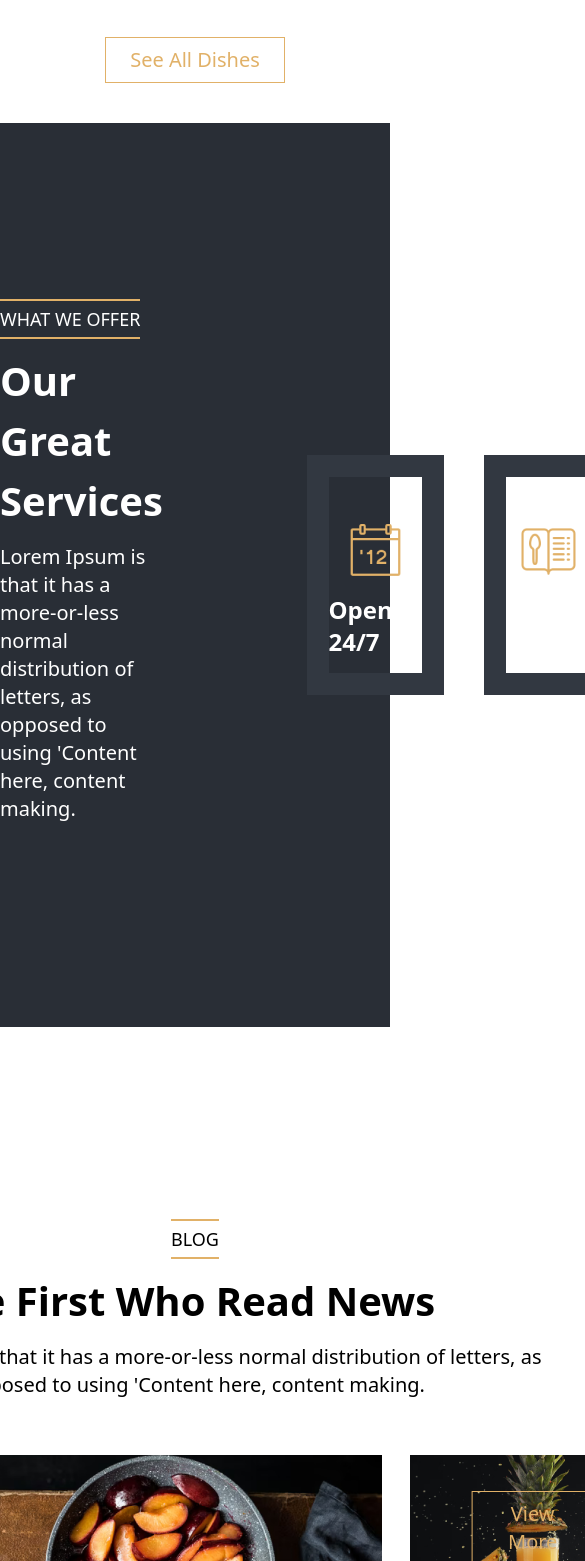
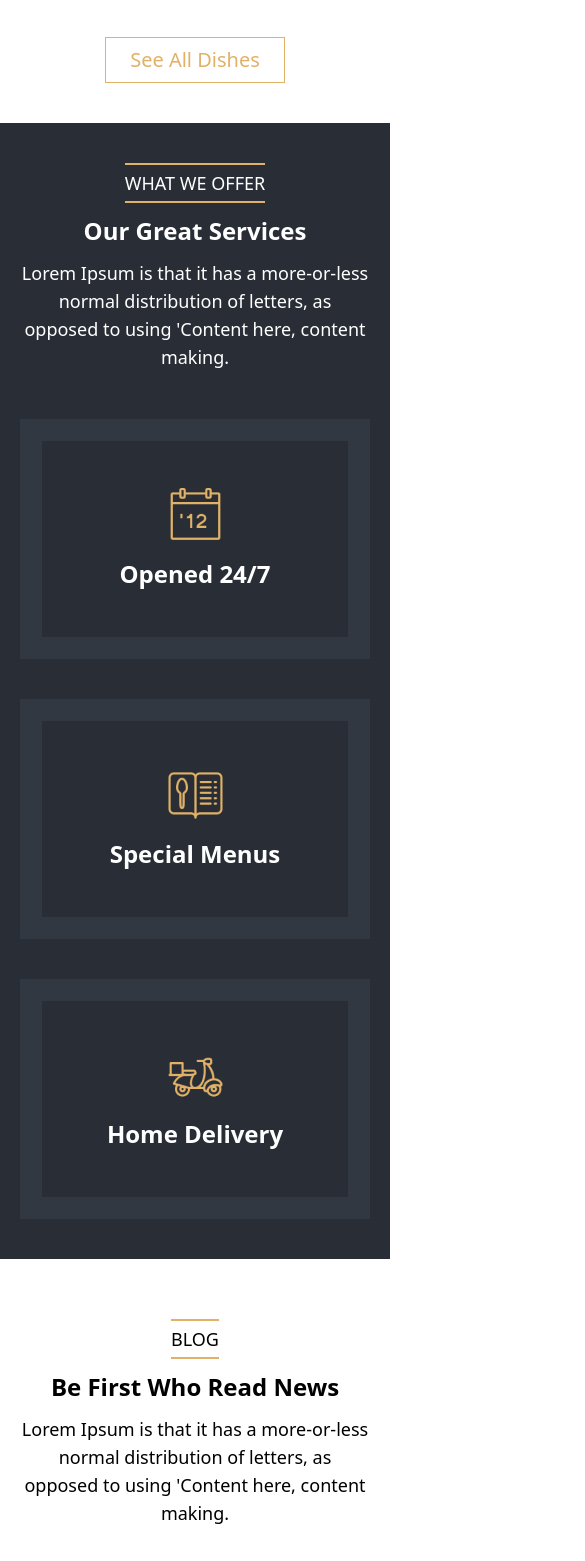
Before and after one commit to alemran22/react-restaurant, a React (Vite) app: page / in a window 390 px wide. Shown: the part 9087-10648 px from the top of the page, 585 px wide, since content can reach past the window. Built offline with nearby package versions, Linux system fonts and the light colour scheme.

Commit message:
blog,reservation & service section responsive design

```diff
--- a/src/components/BlogSection/index.jsx
+++ b/src/components/BlogSection/index.jsx
@@ -4,20 +4,22 @@ import image2 from "../../assets/images/blog/Photo.png";
 import OutlineButton from "../OutlineButton";
 const BlogSection = () => {
   return (
-    <div className="container mx-auto my-48 flex flex-col items-center gap-14 ">
+    <div className="container mx-auto my-10 md:my-48 flex flex-col items-center gap-14 p-5 md:p-0">
       {/* section heading */}
-      <div className="text-center w-[702px]">
+      <div className="text-center w-full md:w-[702px]">
         <h3 className="font-medium text-lg py-1 border-[#E1B168] border-y-2 inline-block">
           BLOG
         </h3>
-        <h2 className="font-bold text-[40px] my-3">Be First Who Read News</h2>
-        <p className="text-xl">
+        <h2 className="font-bold text-2xl md:text-[40px] my-3">
+          Be First Who Read News
+        </h2>
+        <p className="text-lg md:text-xl">
           Lorem Ipsum is that it has a more-or-less normal distribution of
           letters, as opposed to using 'Content here, content making.
         </p>
       </div>
       {/* Blog Cards */}
-      <div className="flex flex-row gap-7 justify-between w-full">
+      <div className="flex flex-col md:flex-row gap-7 justify-between w-full">
         {/* card 1 */}
         <div className="w-full">
           {/* card image */}
@@ -25,7 +27,7 @@ const BlogSection = () => {
             <img src={image1} alt="" className="w-full" />
           </div>
           {/* card details */}
-          <div className="border border-t-0 border-[#555555] w-full py-11 px-10">
+          <div className="border border-t-0 border-[#555555] w-full py-3 text-center md:text-start md:py-11 px-4 md:px-10">
             <div className="flex flex-row gap-5">
               <h3 className="font-medium text-lg py-1 border-[#E1B168] border-y-2 inline-block">
                 Restaurants
@@ -34,10 +36,10 @@ const BlogSection = () => {
                 Feb 22, 2022
               </h4>
             </div>
-            <h2 className="font-bold text-[40px] my-3">
+            <h2 className="font-bold text-2xl md:text-[40px] my-3">
               The Most Popular Delicious Food Of Mediterranean Cuisine
             </h2>
-            <p className="text-xl">
+            <p className="text-lg md:text-xl">
               Capitalize on low-hanging fruit to identify a ballpark value added
               matrix economically and the creative activity to beta test
               override the food quality.
@@ -49,12 +51,12 @@ const BlogSection = () => {
           {/* card image */}
           <div className="w-full relative ">
             <img src={image2} alt="" className="w-full " />
-            <div className="absolute top-1/2 left-1/2 -translate-x-1/2 -translate-y-1/2 ">
+            <div className="absolute top-1/2 left-1/2 -translate-x-1/2 -translate-y-1/2">
               <OutlineButton title={"View More"} className="" />
             </div>
           </div>
           {/* card details */}
-          <div className="border border-t-0 border-[#555555] w-full py-11 px-10">
+          <div className="text-center border border-t-0 border-[#555555] w-full py-3 md:py-11 px-4 md:px-10">
             <div className="flex flex-row gap-5">
               <h3 className="font-medium text-lg py-1 border-[#E1B168] border-y-2 inline-block">
                 Restaurants
@@ -63,10 +65,10 @@ const BlogSection = () => {
                 Feb 22, 2022
               </h4>
             </div>
-            <h2 className="font-bold text-[40px] my-3">
+            <h2 className="font-bold text-2xl md:text-[40px] my-3">
               Elegant Dessert: 10 Tips How to Make It at Home
             </h2>
-            <p className="text-xl">
+            <p className="text-lg md:text-xl">
               Capitalize on low-hanging fruit to identify a ballpark value added
               matrix economically and the creative activity to beta test
               override the food quality.
--- a/src/components/Reservation/index.jsx
+++ b/src/components/Reservation/index.jsx
@@ -4,38 +4,44 @@ import Button from "../WhiteButton";
 /* eslint-disable react/no-unescaped-entities */
 const Reservation = () => {
   return (
-    <div className={`bg-reservation-Bg py-48`}>
+    <div className={`bg-reservation-Bg bg-cover py-16 md:py-48`}>
       <form
         action=""
-        className="max-w-5xl w-full mx-auto bg-[#292E36]/95 text-white py-36 px-40"
+        className="max-w-5xl w-full mx-auto bg-[#292E36]/95 text-white p-5 md:p-0 md:py-36 md:px-40"
       >
         {/* section heading */}
-        <div className="text-center w-[702px]">
+        <div className="text-center w-full md:w-[702px]">
           <h3 className="font-medium text-lg py-1 border-[#E1B168] border-y-2 inline-block">
             RESERVATION
           </h3>
-          <h2 className="font-bold text-[40px] my-3">Book Your Table Now</h2>
+          <h2 className="font-bold text-2xl md:text-[40px] md:my-8 my-4">
+            Book Your Table Now
+          </h2>
         </div>
         {/* Form Inputs */}
-        <div className="grid grid-cols-12 gap-7 ">
-          <Input className={"col-span-6"} placeholder={"Name"} type={"text"} />
+        <div className="grid grid-cols-12 gap-3 md:gap-8 ">
           <Input
-            className={"col-span-6"}
+            className={"col-span-12 md:col-span-6"}
+            placeholder={"Name"}
+            type={"text"}
+          />
+          <Input
+            className={"col-span-12 md:col-span-6"}
             placeholder={"Email"}
             type={"email"}
           />
           <Input
-            className={"col-span-4"}
+            className={"col-span-12 md:col-span-4"}
             placeholder={"Person"}
             type={"number"}
           />
           <Input
-            className={"col-span-4 invert text-black"}
+            className={"col-span-12 md:col-span-4 invert text-black"}
             placeholder={"Time"}
             type={"time"}
           />
           <Input
-            className={"col-span-4 invert text-black"}
+            className={"col-span-12 md:col-span-4 invert text-black"}
             placeholder={"Date"}
             type={"date"}
           />
--- a/src/components/Services/index.jsx
+++ b/src/components/Services/index.jsx
@@ -4,37 +4,39 @@ import icon2 from "../../assets/icons/services-img/Icon (1).png";
 import icon3 from "../../assets/icons/services-img/Icon (2).png";
 const Services = () => {
   return (
-    <div className="bg-[#292E36] py-44">
-      <div className="container mx-auto flex flex-row gap-36 items-center">
+    <div className="bg-[#292E36] py-10 md:py-44 p-5 md:p-0">
+      <div className="container mx-auto flex flex-col md:flex-row gap-5 md:gap-36 items-center">
         {/* section heading */}
-        <div className="text-white mb-7 w-5/12">
+        <div className="text-white mb-7 md:w-5/12 text-center md:text-start">
           <h3 className="font-medium text-lg py-1 border-[#E1B168] border-y-2 inline-block">
             WHAT WE OFFER
           </h3>
-          <h2 className="font-bold text-[40px] my-3">Our Great Services</h2>
-          <p className="text-xl">
+          <h2 className="font-bold text-2xl md:text-[40px] my-3">
+            Our Great Services
+          </h2>
+          <p className="text-lg md:text-xl">
             Lorem Ipsum is that it has a more-or-less normal distribution of
             letters, as opposed to using 'Content here, content making.
           </p>
         </div>
         {/* cards */}
-        <div className="flex flex-row gap-10 w-7/12">
+        <div className="flex flex-col md:flex-row gap-10 w-full md:w-7/12">
           {/* card1 */}
-          <div className="w-[257px] h-[240px] text-white flex flex-col items-center gap-4 border-[22px] border-[#323841] py-[47px]">
+          <div className="w-full md:w-[257px] h-[240px] text-white flex flex-col items-center gap-4 border-[22px] border-[#323841] py-[47px]">
             <div className="">
               <img src={icon1} alt="" className="" />
             </div>
             <h4 className="font-bold text-2xl">Opened 24/7</h4>
           </div>
           {/* card 2 */}
-          <div className="w-[257px] h-[240px] text-white flex flex-col items-center gap-4 border-[22px] border-[#323841] py-[47px]">
+          <div className="w-full md:w-[257px] h-[240px] text-white flex flex-col items-center gap-4 border-[22px] border-[#323841] py-[47px]">
             <div className="">
               <img src={icon2} alt="" className="" />
             </div>
             <h4 className="font-bold text-2xl">Special Menus</h4>
           </div>
           {/* card 3 */}
-          <div className="w-[257px] h-[240px] text-white flex flex-col items-center gap-4 border-[22px] border-[#323841] py-[47px]">
+          <div className="w-full md:w-[257px] h-[240px] text-white flex flex-col items-center gap-4 border-[22px] border-[#323841] py-[47px]">
             <div className="">
               <img src={icon3} alt="" className="" />
             </div>
```
